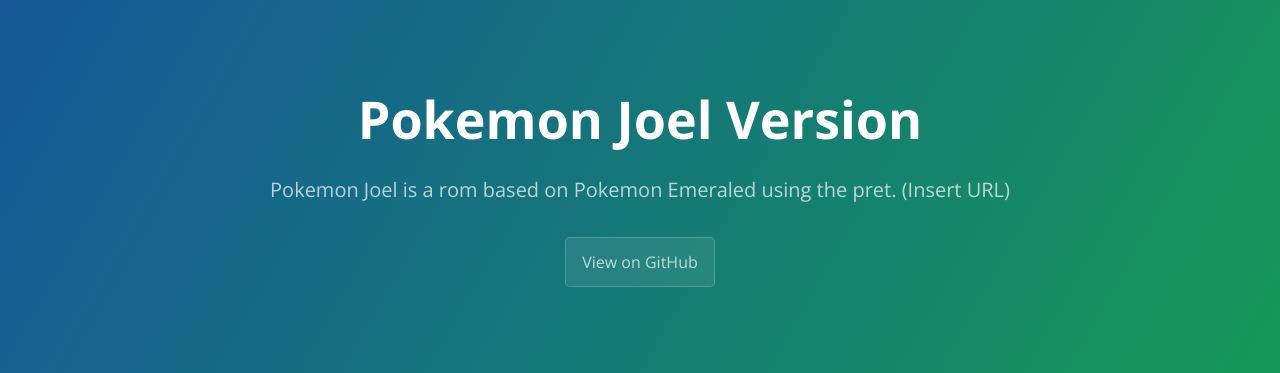
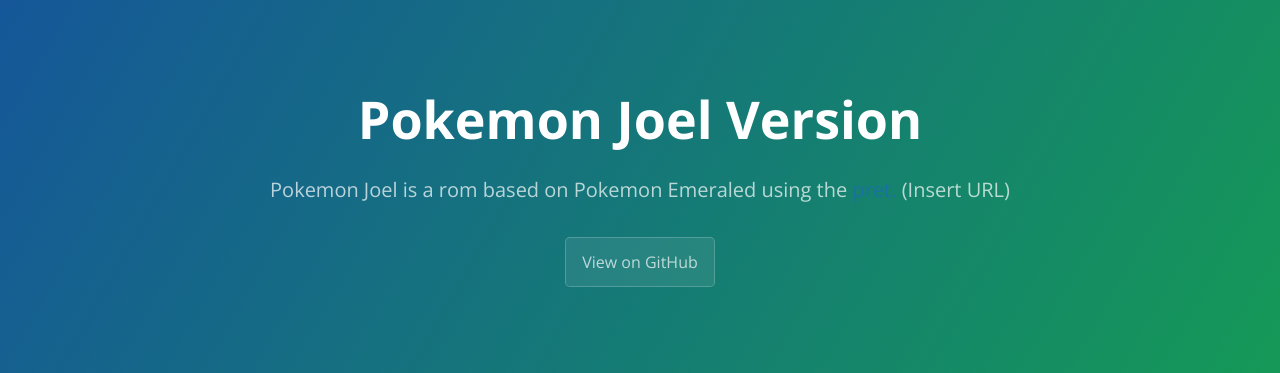
Before and after one commit to TeamShitFarts/WebSiteOrSomeShit, a Jekyll site: the page built from index.md, in a window 1280 px wide and 900 px high. Shown: the top 373 px of the window. Built offline with Jekyll 4.4.1, drawn with Linux system fonts in a browser that asks for light colours.

```diff
--- a/_config.yml
+++ b/_config.yml
@@ -1,5 +1,5 @@
 title: Pokemon Joel Version
-description: Pokemon Joel is a rom based on Pokemon Emeraled using the pret. (Insert URL)
+description: Pokemon Joel is a rom based on Pokemon Emeraled using the <a href="https://github.com/pret/pokeemerald">pret. </a> (Insert URL)
 show_downloads: false
 google_analytics:
 theme: jekyll-theme-cayman
--- a/_layouts/default.html
+++ b/_layouts/default.html
@@ -7,7 +7,7 @@
     <link rel="preconnect" href="https://fonts.gstatic.com">
     <link rel="preload" href="https://fonts.googleapis.com/css?family=Open+Sans:400,700&display=swap" as="style" type="text/css" crossorigin>
     <meta name="viewport" content="width=device-width, initial-scale=1">
-    <meta name="theme-color" content="#FFC0CB">
+    <meta name="theme-color" content="#157878">
     <meta name="apple-mobile-web-app-status-bar-style" content="black-translucent">
     <link rel="stylesheet" href="{{ '/assets/css/style.css?v=' | append: site.github.build_revision | relative_url }}">
     {% include head-custom.html %}
```
